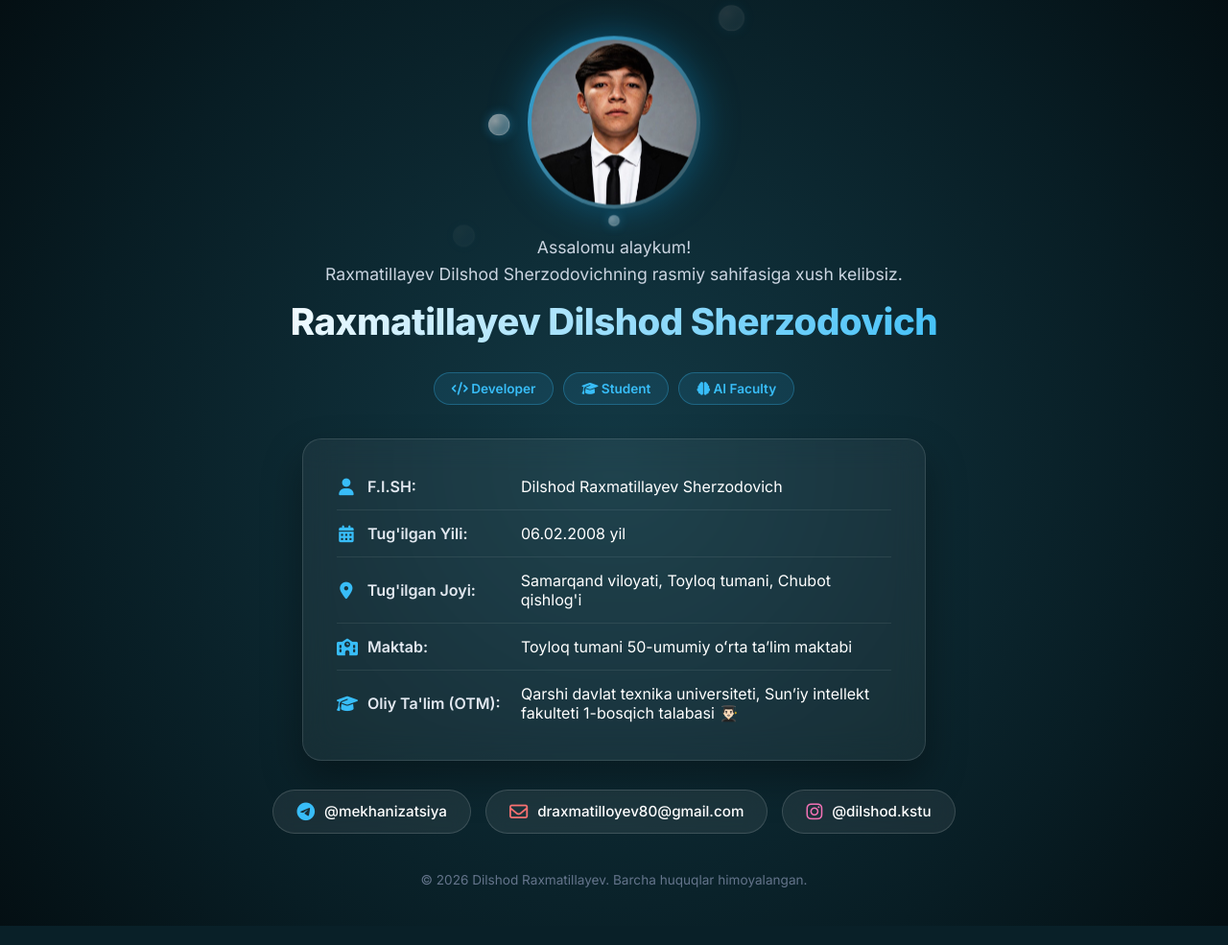
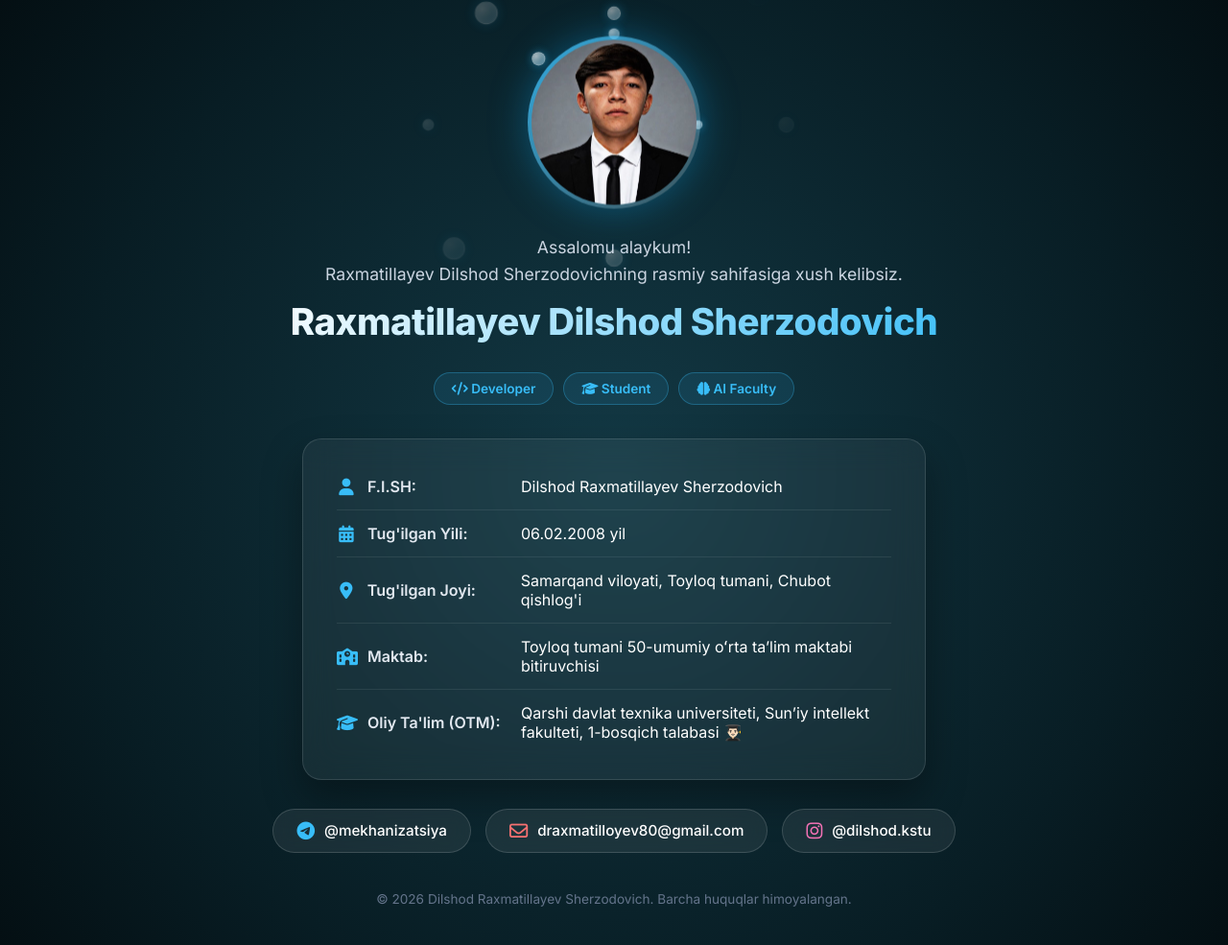
Before and after one commit to xlemann0/dilshod_site, a Flask app: page / in a window 1280 px wide. Shown: the whole page at 96% size. Run offline with Flask 3, Linux system fonts and the light colour scheme.

Commit message:
Update profile and bubble animations in index.html

```diff
--- a/templates/index.html
+++ b/templates/index.html
@@ -38,7 +38,7 @@
             z-index: 2;
         }
 
-        /* Profil rasmi va tarqaluvchi pufakchalar konteyneri */
+        /* Profil rasmi va ko'p tarqaluvchi pufakchalar konteyneri */
         .profile-wrapper {
             position: relative;
             width: 180px;
@@ -88,56 +88,66 @@
             opacity: 0;
         }
 
-        /* Har bir yo'nalish bo'yicha tarqaluvchi animatsiyalar */
-        .bubble:nth-child(1) { width: 16px; height: 16px; animation: burstUp 3s infinite ease-out 0s; }
-        .bubble:nth-child(2) { width: 22px; height: 22px; animation: burstUpRight 3.4s infinite ease-out 0.5s; }
-        .bubble:nth-child(3) { width: 14px; height: 14px; animation: burstRight 2.8s infinite ease-out 1s; }
-        .bubble:nth-child(4) { width: 20px; height: 20px; animation: burstDownRight 3.2s infinite ease-out 0.3s; }
-        .bubble:nth-child(5) { width: 12px; height: 12px; animation: burstDown 3.6s infinite ease-out 1.2s; }
-        .bubble:nth-child(6) { width: 18px; height: 18px; animation: burstDownLeft 3.1s infinite ease-out 0.8s; }
-        .bubble:nth-child(7) { width: 24px; height: 24px; animation: burstLeft 3.5s infinite ease-out 1.5s; }
-        .bubble:nth-child(8) { width: 15px; height: 15px; animation: burstUpLeft 2.9s infinite ease-out 0.2s; }
+        /* Ko'paytirilgan pufakchalar animatsiyalari */
+        .bubble:nth-child(1)  { width: 14px; height: 14px; animation: burstUp 2.8s infinite ease-out 0s; }
+        .bubble:nth-child(2)  { width: 22px; height: 22px; animation: burstUpRight 3.2s infinite ease-out 0.4s; }
+        .bubble:nth-child(3)  { width: 12px; height: 12px; animation: burstRight 2.5s infinite ease-out 0.8s; }
+        .bubble:nth-child(4)  { width: 20px; height: 20px; animation: burstDownRight 3s infinite ease-out 0.2s; }
+        .bubble:nth-child(5)  { width: 16px; height: 16px; animation: burstDown 3.4s infinite ease-out 1s; }
+        .bubble:nth-child(6)  { width: 24px; height: 24px; animation: burstDownLeft 2.9s infinite ease-out 0.6s; }
+        .bubble:nth-child(7)  { width: 10px; height: 10px; animation: burstLeft 3.1s infinite ease-out 1.2s; }
+        .bubble:nth-child(8)  { width: 18px; height: 18px; animation: burstUpLeft 2.7s infinite ease-out 0.3s; }
 
-        /* Yo'nalishlar (Keyframes) */
+        /* Qo'shimcha yangi pufakchalar */
+        .bubble:nth-child(9)  { width: 15px; height: 15px; animation: burstUp 3.5s infinite ease-out 1.5s; }
+        .bubble:nth-child(10) { width: 20px; height: 20px; animation: burstUpRight 2.6s infinite ease-out 1.1s; }
+        .bubble:nth-child(11) { width: 13px; height: 13px; animation: burstRight 3.3s infinite ease-out 0.5s; }
+        .bubble:nth-child(12) { width: 25px; height: 25px; animation: burstDownRight 2.4s infinite ease-out 1.4s; }
+        .bubble:nth-child(13) { width: 11px; height: 11px; animation: burstDown 2.9s infinite ease-out 0.7s; }
+        .bubble:nth-child(14) { width: 19px; height: 19px; animation: burstDownLeft 3.6s infinite ease-out 0.2s; }
+        .bubble:nth-child(15) { width: 17px; height: 17px; animation: burstLeft 2.8s infinite ease-out 0.9s; }
+        .bubble:nth-child(16) { width: 21px; height: 21px; animation: burstUpLeft 3.2s infinite ease-out 1.3s; }
+
+        /* Tarqalish yo'nalishlari (Keyframes) */
         @keyframes burstUp {
             0% { transform: translate(-50%, -50%) scale(0.3); opacity: 0; }
-            30% { opacity: 0.9; }
-            100% { transform: translate(-50%, -170px) scale(1.3); opacity: 0; }
+            25% { opacity: 0.9; }
+            100% { transform: translate(-50%, -190px) scale(1.3); opacity: 0; }
         }
         @keyframes burstUpRight {
             0% { transform: translate(-50%, -50%) scale(0.3); opacity: 0; }
-            30% { opacity: 0.9; }
-            100% { transform: translate(120px, -130px) scale(1.3); opacity: 0; }
+            25% { opacity: 0.9; }
+            100% { transform: translate(140px, -150px) scale(1.3); opacity: 0; }
         }
         @keyframes burstRight {
             0% { transform: translate(-50%, -50%) scale(0.3); opacity: 0; }
-            30% { opacity: 0.9; }
-            100% { transform: translate(160px, -50%) scale(1.3); opacity: 0; }
+            25% { opacity: 0.9; }
+            100% { transform: translate(180px, -50%) scale(1.3); opacity: 0; }
         }
         @keyframes burstDownRight {
             0% { transform: translate(-50%, -50%) scale(0.3); opacity: 0; }
-            30% { opacity: 0.9; }
-            100% { transform: translate(120px, 110px) scale(1.3); opacity: 0; }
+            25% { opacity: 0.9; }
+            100% { transform: translate(140px, 130px) scale(1.3); opacity: 0; }
         }
         @keyframes burstDown {
             0% { transform: translate(-50%, -50%) scale(0.3); opacity: 0; }
-            30% { opacity: 0.9; }
-            100% { transform: translate(-50%, 140px) scale(1.3); opacity: 0; }
+            25% { opacity: 0.9; }
+            100% { transform: translate(-50%, 160px) scale(1.3); opacity: 0; }
         }
         @keyframes burstDownLeft {
             0% { transform: translate(-50%, -50%) scale(0.3); opacity: 0; }
-            30% { opacity: 0.9; }
-            100% { transform: translate(-170px, 110px) scale(1.3); opacity: 0; }
+            25% { opacity: 0.9; }
+            100% { transform: translate(-190px, 130px) scale(1.3); opacity: 0; }
         }
         @keyframes burstLeft {
             0% { transform: translate(-50%, -50%) scale(0.3); opacity: 0; }
-            30% { opacity: 0.9; }
-            100% { transform: translate(-200px, -50%) scale(1.3); opacity: 0; }
+            25% { opacity: 0.9; }
+            100% { transform: translate(-220px, -50%) scale(1.3); opacity: 0; }
         }
         @keyframes burstUpLeft {
             0% { transform: translate(-50%, -50%) scale(0.3); opacity: 0; }
-            30% { opacity: 0.9; }
-            100% { transform: translate(-150px, -130px) scale(1.3); opacity: 0; }
+            25% { opacity: 0.9; }
+            100% { transform: translate(-170px, -150px) scale(1.3); opacity: 0; }
         }
 
         /* Matnlar */
@@ -358,8 +368,16 @@
 <body>
 
     <div class="container">
-        <!-- Profil rasmi va 360-darajali pufakchalar -->
+        <!-- Profil rasmi va ko'payaetgan 360-darajali pufakchalar -->
         <div class="profile-wrapper">
+            <div class="bubble"></div>
+            <div class="bubble"></div>
+            <div class="bubble"></div>
+            <div class="bubble"></div>
+            <div class="bubble"></div>
+            <div class="bubble"></div>
+            <div class="bubble"></div>
+            <div class="bubble"></div>
             <div class="bubble"></div>
             <div class="bubble"></div>
             <div class="bubble"></div>
@@ -410,12 +428,12 @@
             <div class="info-row">
                 <i class="fa-solid fa-school"></i>
                 <span class="info-label">Maktab:</span>
-                <span class="info-value">Toyloq tumani 50-umumiy oʻrta ta’lim maktabi</span>
+                <span class="info-value">Toyloq tumani 50-umumiy oʻrta ta’lim maktabi bitiruvchisi</span>
             </div>
             <div class="info-row">
                 <i class="fa-solid fa-graduation-cap"></i>
                 <span class="info-label">Oliy ta'lim (OTM):</span>
-                <span class="info-value">Qarshi davlat texnika universiteti, Sun’iy intellekt fakulteti 1-bosqich talabasi 👨🏻‍🎓</span>
+                <span class="info-value">Qarshi davlat texnika universiteti, Sun’iy intellekt fakulteti, 1-bosqich talabasi 👨🏻‍🎓</span>
             </div>
         </div>
 
@@ -436,7 +454,8 @@
         </div>
 
         <!-- Pastki mualliflik yozuvi -->
-        <p class="footer-text">© 2026 Dilshod Raxmatillayev. Barcha huquqlar himoyalangan.</p>
+        <p class="footer-text">© 2026 Dilshod Raxmatillayev Sherzodovich.
+            Barcha huquqlar himoyalangan.</p>
     </div>
 
 </body>
```
